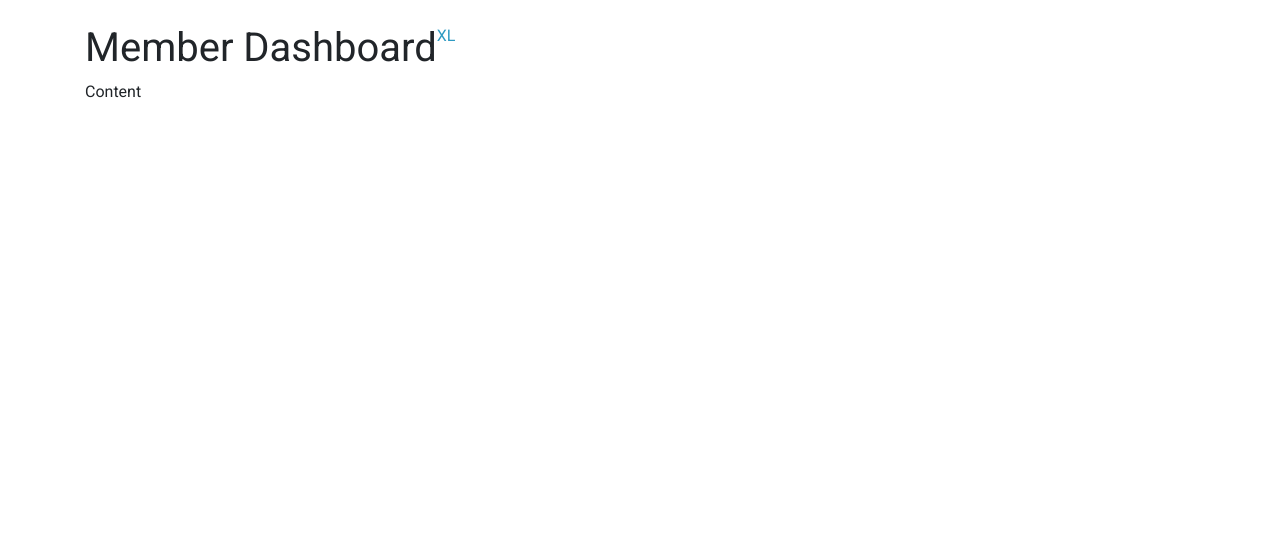
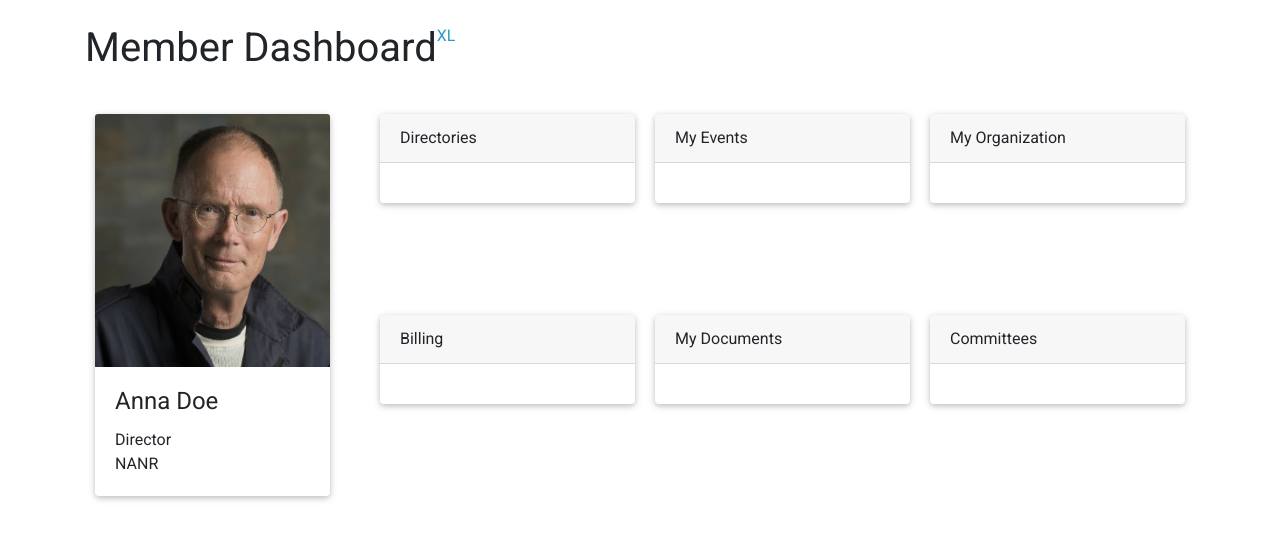
Before and after one commit to eckmLJE/euclid-mobile-profile-cards, a website: page index.html in a window 1280 px wide. Drawn offline with nearby package versions, Linux system fonts and the light colour scheme.

Commit message:
basic flex layout draft

```diff
--- a/index.html
+++ b/index.html
@@ -30,7 +30,7 @@
   </head>
   <body>
     <div class="container">
-      <div class="row mt-4">
+      <div class="row my-4">
         <div class="col-12">
           <h1 class="float-left">Member Dashboard</h1>
           <div class="d-inline" id="size-sup">
@@ -42,9 +42,87 @@
           </div>
         </div>
       </div>
-      <div class="row">
-        <div class="col-12">
-          Content
+      <!-- content-row -->
+      <div class="row content-row">
+        <!-- Profile Card Column -->
+        <div class="d-none d-md-block col-12 col-md-4 col-lg-3">
+          <!-- Profile Card -->
+          <div class="profile-card-container">
+            <div class="card">
+              <img
+                src="assets/william-gibson-avatar.jpg"
+                alt="profile-image"
+                class="card-img-top"
+                style="object-fit: cover; width: 100%;height:auto;"
+              />
+
+              <div class="card-body">
+                <h4 class="card-title">Anna Doe</h4>
+                <p class="p-0 m-0">Director</p>
+                <p class="p-0 m-0">NANR</p>
+              </div>
+            </div>
+          </div>
+        </div>
+        <!-- Content Card Column -->
+        <div class="col-12 col-md-8 col-lg-9 d-flex flex-wrap">
+          <!-- Profile Card Small -->
+          <div class="profile-card-container-sm d-md-none">
+            <div class="card">
+              <div class="card-body d-flex">
+                <div class="profile-img-container">
+                  <img
+                    src="assets/william-gibson-avatar.jpg"
+                    alt="profile-image"
+                    class="rounded"
+                    style="height: 100px;"
+                  />
+                </div>
+
+                <div class="profile-content-sm ml-4">
+                  <h4 class="card-title">Anna Doe</h4>
+                  <p class="p-0 m-0">Director</p>
+                  <p class="p-0 m-0">NANR</p>
+                </div>
+              </div>
+            </div>
+          </div>
+          <div class="card-container">
+            <div class="card" id="directories-card">
+              <div class="card-header">Directories</div>
+              <div class="card-body"></div>
+            </div>
+          </div>
+          <div class="card-container">
+            <div class="card" id="events-card">
+              <div class="card-header">My Events</div>
+              <div class="card-body"></div>
+            </div>
+          </div>
+          <div class="card-container">
+            <div class="card" id="organization-card">
+              <div class="card-header">My Organization</div>
+              <div class="card-body"></div>
+            </div>
+          </div>
+          <div class="card-container">
+            <div class="card" id="billing-card">
+              <div class="card-header">Billing</div>
+              <div class="card-body"></div>
+            </div>
+          </div>
+          <div class="card-container">
+            <div class="card" id="documents-card">
+              <div class="card-header">My Documents</div>
+              <div class="card-body"></div>
+            </div>
+          </div>
+          <div class="card-container">
+            <div class="card" id="committees-card">
+              <div class="card-header">Committees</div>
+              <div class="card-body"></div>
+            </div>
+          </div>
         </div>
       </div>
     </div>
--- a/style.css
+++ b/style.css
@@ -2,3 +2,24 @@
   color: #2e9ac2;
   font-weight: normal;
 }
+
+.profile-card-container {
+  padding: 10px;
+  width: 100%;
+  /* min-width: 200px; */
+}
+
+.profile-card-container-sm {
+  padding: 10px;
+  width: 100%;
+  max-height: 200px;
+  /* min-width: 200px; */
+}
+
+.card-container {
+  padding: 10px;
+  width: 33%;
+  min-width: 275px;
+  flex-grow: 1;
+  flex-basis: 1;
+}
```
Also changed, not shown: assets/william-gibson-avatar.jpg (added).
